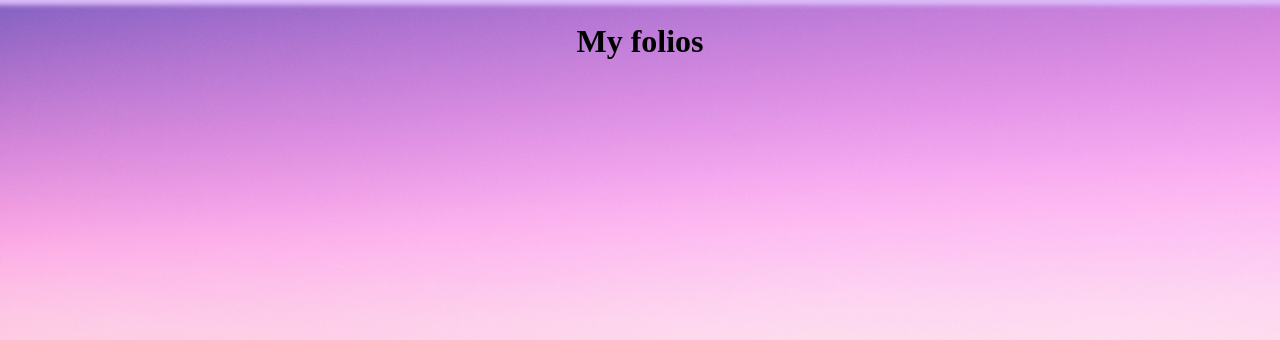
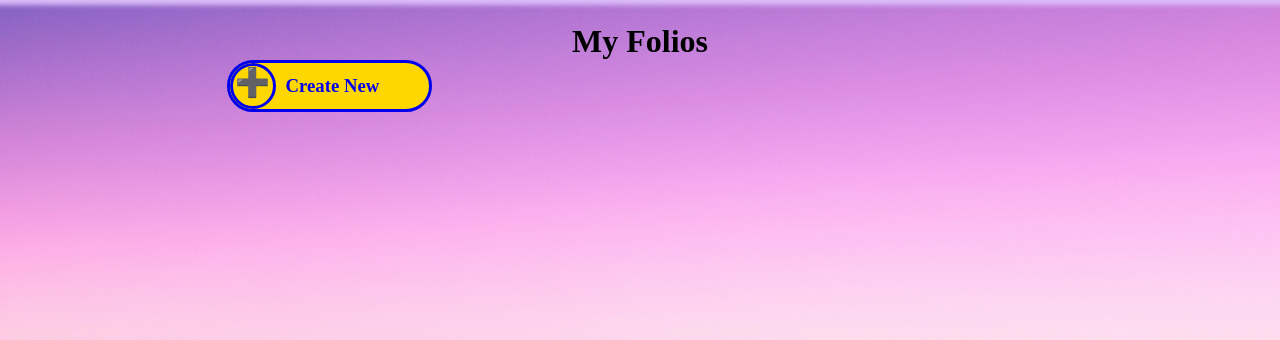
Before and after one commit to kos1070sc/folio_planner, a Flask app: page /my_folios/1 in a window 1280 px wide. Shown: the part 80-420 px from the top of the page. Run offline with Flask 3, Linux system fonts and the light colour scheme; a user stored in the database is signed in; some libraries are stand-ins or nearby versions.

Commit message:
styling updates

```diff
--- a/app/forms.py
+++ b/app/forms.py
@@ -65,5 +65,5 @@ class DeleteImage(FlaskForm):
     delete_image = SubmitField("Delete Image")
 
 # Delete Folio
-class DeleteFolio(FlaskForm):
-    delete_folio = SubmitField("Delete Folio")
+class MyFolio(FlaskForm):
+    delete_folio = SubmitField("Delete")
--- a/app/routes.py
+++ b/app/routes.py
@@ -2,7 +2,7 @@ from app import app
 from flask import render_template, request, redirect, url_for, session, flash
 from flask_sqlalchemy import SQLAlchemy
 from werkzeug.utils import secure_filename
-from app.forms import LoginForm, CreateAccount, CreateNew, ImageUpload, DeleteImage, DeleteFolio
+from app.forms import LoginForm, CreateAccount, CreateNew, ImageUpload, DeleteImage, MyFolio
 import os
 import secrets
 # Creates a random key that is 64 characters long to encrypt session data
@@ -173,7 +173,7 @@ def create_new():
 
 @app.route("/my_folios/<int:user_id>", methods=["GET", "POST"])
 def my_folios(user_id):
-    delete_form = DeleteFolio()
+    delete_form = MyFolio()
     folio_id = request.form.get("folio_id")
     # get the user id
     session_user_id = session.get("user_id")
--- a/app/static/style.css
+++ b/app/static/style.css
@@ -453,7 +453,55 @@ h1 {
     background-color: rgb(253, 92, 92);
 }
 
+
 /* my_folios.html */
+.create_new_button_container{
+    background-color: gold;
+    border-radius: 40px;
+    position: absolute;
+    left: 12%;
+    display: flex;
+    border-style: solid;
+    text-decoration: none;
+    overflow: hidden; /* So that the cirle won't stick out */
+    padding-right: 50px;
+    align-items: center;
+    transition: 0.3s ease;
+}
+
+/* Spin animation for create new plus symbol */
+@keyframes Spin{
+    0%{transform: rotate(0deg);}
+    100%{transform: rotate(360deg);}
+}
+
+.create_new_button_container:hover{
+    background-color: rgb(255, 226, 60);
+    transform: translateY(-4px);
+}
+
+.create_new_button_container:hover .plus_container{
+    animation: Spin 0.8s ease-in-out 1;
+}
+
+.plus_container{
+    border-radius: 40px;
+    border-style: solid;
+    width: 40px;
+    height: 40px;
+    display: flex;
+    align-items: center;
+    justify-content: center;
+    /* gives some space to create new text */
+    margin-right: 10px;
+    font-size: 1.5rem;
+}
+
+.plus_container h3{
+    position: absolute;
+    top: 3px;
+}
+
 .folios_area{
     width: 90%;
     max-width: 1200px;
--- a/app/templates/my_folios.html
+++ b/app/templates/my_folios.html
@@ -1,23 +1,33 @@
 {%extends "user_layout.html"%}
 {%block content%}
-
-<h1>My folios</h1>
+<h1>My Folios</h1>
+<a href="http://127.0.0.1:5000/create_new">
+    <div class="create_new_button_container">
+        <div class = "plus_container">
+            <h3>➕</h3>
+        </div>
+        <h3>Create New</h3>
+    </div>
+</a>
+<br><br><br>
 <!-- folios display area -->
 <div class = "folios_area">
     {% if folio %}
         <div class="folio_grid">
             	{% for folio in folio%}
-                <div class = "folio_card">
+                    <a href="http://127.0.0.1:5000/edit_folio/{{user_id}}/{{folio.id}}">
+                    <div class = "folio_card">
+                        <h3>{{ folio.theme }}</h3>
                         <form method = 'POST'>
-                            <div>
+                            <div class = "delete_folio_button_container">
                                 {{ delete_form.hidden_tag() }}
                                 <!-- hidden input that gets the folio id to delete it -->
                                 <input type="hidden" name = "folio_id" value = "{{folio.id}}">
-                                {{ delete_form.delete_folio() }}
+                                {{ delete_form.delete_folio(class="delete_folio_button") }}
                             </div>
                         </form>
-                    <h3> <a href="http://127.0.0.1:5000/edit_folio/{{user_id}}/{{folio.id}}">{{ folio.theme }}</a></h3>
-                </div>
+                    </div>
+                </a>
                 {% endfor %}
         </div>
     {% else %}
```
Also changed, not shown: other parts of app/static/style.css (+61 -6 lines), app/folio.db.
